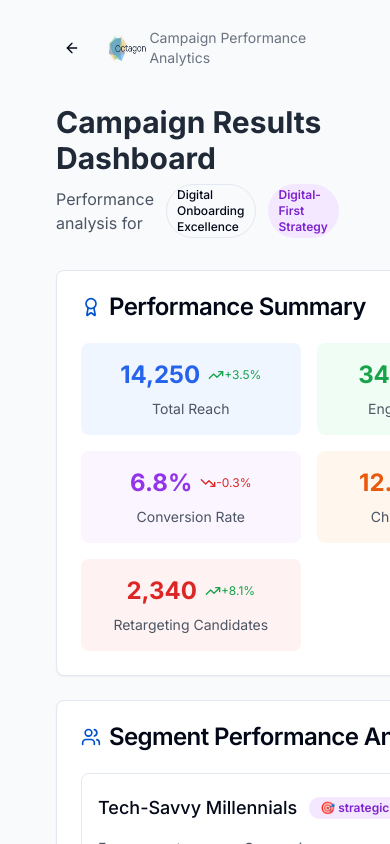
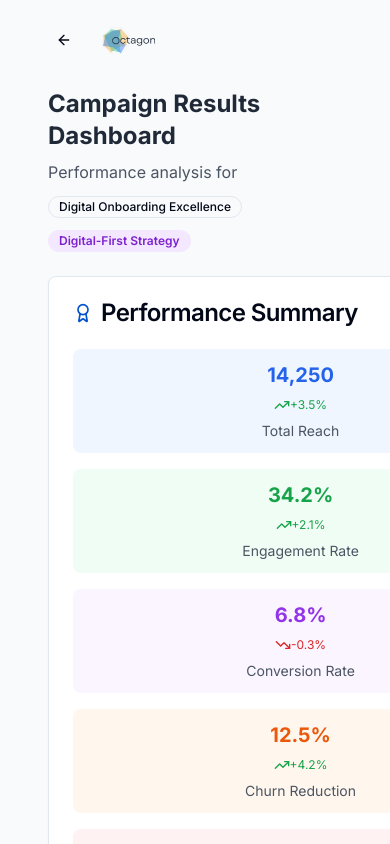
Before and after one commit to Abii073/insight-nexus-segments, a React (Vite) app: page /campaigns/performance in a window 390 px wide. Shown: the top 844 px of the page. Built offline with nearby package versions, Linux system fonts and the light colour scheme.

Commit message:
Fix: Ensure horizontal visibility on dashboard
- Adjusted layout of the campaign results dashboard to ensure all elements are horizontally visible, especially on larger screens.

```diff
--- a/src/pages/CampaignPerformancePage.tsx
+++ b/src/pages/CampaignPerformancePage.tsx
@@ -1,4 +1,3 @@
-
 import React, { useState } from 'react';
 import { motion } from 'framer-motion';
 import { useNavigate, useSearchParams } from 'react-router-dom';
@@ -182,9 +181,9 @@ const CampaignPerformancePage = () => {
   };
 
   return (
-    <div className="min-h-screen bg-gray-50 p-6">
+    <div className="min-h-screen bg-gray-50 p-4 md:p-6">
       <div className="container mx-auto max-w-7xl">
-        <header className="flex items-center justify-between mb-8">
+        <header className="flex items-center justify-between mb-6 md:mb-8">
           <div className="flex items-center gap-4">
             <Button
               variant="ghost"
@@ -195,17 +194,17 @@ const CampaignPerformancePage = () => {
             </Button>
             <Logo size="md" />
           </div>
-          <div className="text-gray-500 text-sm">Campaign Performance Analytics</div>
+          <div className="text-gray-500 text-sm hidden md:block">Campaign Performance Analytics</div>
         </header>
 
         <motion.div
           initial={{ opacity: 0, y: 20 }}
           animate={{ opacity: 1, y: 0 }}
           transition={{ duration: 0.3 }}
-          className="mb-8"
+          className="mb-6 md:mb-8"
         >
-          <h1 className="text-3xl font-bold text-gray-800 mb-2">Campaign Results Dashboard</h1>
-          <div className="flex items-center gap-3">
+          <h1 className="text-2xl md:text-3xl font-bold text-gray-800 mb-2">Campaign Results Dashboard</h1>
+          <div className="flex flex-col sm:flex-row items-start sm:items-center gap-3">
             <p className="text-gray-600">Performance analysis for</p>
             <Badge variant="outline" className="font-medium">{campaignName}</Badge>
             <TooltipProvider>
@@ -234,13 +233,13 @@ const CampaignPerformancePage = () => {
               </CardTitle>
             </CardHeader>
             <CardContent>
-              <div className="grid grid-cols-2 md:grid-cols-5 gap-4">
+              <div className="grid grid-cols-1 sm:grid-cols-2 lg:grid-cols-5 gap-4">
                 <motion.div
-                  className="text-center p-4 bg-blue-50 rounded-lg"
+                  className="text-center p-3 md:p-4 bg-blue-50 rounded-lg"
                   whileHover={{ scale: 1.02 }}
                 >
-                  <div className="flex items-center justify-center gap-2 mb-2">
-                    <div className="text-2xl font-bold text-blue-600">{performanceSummary.totalReach.value.toLocaleString()}</div>
+                  <div className="flex flex-col sm:flex-row items-center justify-center gap-2 mb-2">
+                    <div className="text-xl md:text-2xl font-bold text-blue-600">{performanceSummary.totalReach.value.toLocaleString()}</div>
                     <div className="flex items-center text-green-600">
                       <TrendingUp className="w-4 h-4" />
                       <span className="text-xs">+{performanceSummary.totalReach.trend}%</span>
@@ -250,11 +249,11 @@ const CampaignPerformancePage = () => {
                 </motion.div>
 
                 <motion.div
-                  className="text-center p-4 bg-green-50 rounded-lg"
+                  className="text-center p-3 md:p-4 bg-green-50 rounded-lg"
                   whileHover={{ scale: 1.02 }}
                 >
-                  <div className="flex items-center justify-center gap-2 mb-2">
-                    <div className="text-2xl font-bold text-green-600">{performanceSummary.engagementRate.value}%</div>
+                  <div className="flex flex-col sm:flex-row items-center justify-center gap-2 mb-2">
+                    <div className="text-xl md:text-2xl font-bold text-green-600">{performanceSummary.engagementRate.value}%</div>
                     <div className="flex items-center text-green-600">
                       <TrendingUp className="w-4 h-4" />
                       <span className="text-xs">+{performanceSummary.engagementRate.trend}%</span>
@@ -264,11 +263,11 @@ const CampaignPerformancePage = () => {
                 </motion.div>
 
                 <motion.div
-                  className="text-center p-4 bg-purple-50 rounded-lg"
+                  className="text-center p-3 md:p-4 bg-purple-50 rounded-lg"
                   whileHover={{ scale: 1.02 }}
                 >
-                  <div className="flex items-center justify-center gap-2 mb-2">
-                    <div className="text-2xl font-bold text-purple-600">{performanceSummary.conversionRate.value}%</div>
+                  <div className="flex flex-col sm:flex-row items-center justify-center gap-2 mb-2">
+                    <div className="text-xl md:text-2xl font-bold text-purple-600">{performanceSummary.conversionRate.value}%</div>
                     <div className="flex items-center text-red-600">
                       <TrendingDown className="w-4 h-4" />
                       <span className="text-xs">{performanceSummary.conversionRate.trend}%</span>
@@ -278,11 +277,11 @@ const CampaignPerformancePage = () => {
                 </motion.div>
 
                 <motion.div
-                  className="text-center p-4 bg-orange-50 rounded-lg"
+                  className="text-center p-3 md:p-4 bg-orange-50 rounded-lg"
                   whileHover={{ scale: 1.02 }}
                 >
-                  <div className="flex items-center justify-center gap-2 mb-2">
-                    <div className="text-2xl font-bold text-orange-600">{performanceSummary.churnReduction.value}%</div>
+                  <div className="flex flex-col sm:flex-row items-center justify-center gap-2 mb-2">
+                    <div className="text-xl md:text-2xl font-bold text-orange-600">{performanceSummary.churnReduction.value}%</div>
                     <div className="flex items-center text-green-600">
                       <TrendingUp className="w-4 h-4" />
                       <span className="text-xs">+{performanceSummary.churnReduction.trend}%</span>
@@ -292,11 +291,11 @@ const CampaignPerformancePage = () => {
                 </motion.div>
 
                 <motion.div
-                  className="text-center p-4 bg-red-50 rounded-lg"
+                  className="text-center p-3 md:p-4 bg-red-50 rounded-lg"
                   whileHover={{ scale: 1.02 }}
                 >
-                  <div className="flex items-center justify-center gap-2 mb-2">
-                    <div className="text-2xl font-bold text-red-600">{performanceSummary.retargetingCandidates.value.toLocaleString()}</div>
+                  <div className="flex flex-col sm:flex-row items-center justify-center gap-2 mb-2">
+                    <div className="text-xl md:text-2xl font-bold text-red-600">{performanceSummary.retargetingCandidates.value.toLocaleString()}</div>
                     <div className="flex items-center text-green-600">
                       <TrendingUp className="w-4 h-4" />
                       <span className="text-xs">+{performanceSummary.retargetingCandidates.trend}%</span>
@@ -308,9 +307,9 @@ const CampaignPerformancePage = () => {
             </CardContent>
           </Card>
 
-          <div className="grid lg:grid-cols-3 gap-6">
+          <div className="grid grid-cols-1 xl:grid-cols-3 gap-6">
             {/* Enhanced Segment Performance */}
-            <div className="lg:col-span-2">
+            <div className="xl:col-span-2">
               <Card>
                 <CardHeader>
                   <CardTitle className="flex items-center gap-2">
@@ -322,9 +321,9 @@ const CampaignPerformancePage = () => {
                   <div className="space-y-4">
                     {segmentPerformance.map((segment, index) => (
                       <div key={index} className="border rounded-lg p-4 hover:bg-gray-50 transition-colors">
-                        <div className="flex items-center justify-between mb-3">
-                          <div className="flex items-center gap-3">
-                            <h3 className="font-medium text-lg">{segment.segment}</h3>
+                        <div className="flex flex-col lg:flex-row items-start justify-between mb-3 gap-3">
+                          <div className="flex flex-wrap items-center gap-3">
+                            <h3 className="font-medium text-base lg:text-lg">{segment.segment}</h3>
                             <Badge className={getBadgeStyle(segment.badge)}>
                               {getBadgeIcon(segment.badge)} {segment.badge}
                             </Badge>
@@ -343,18 +342,18 @@ const CampaignPerformancePage = () => {
                           </Button>
                         </div>
 
-                        <div className="grid grid-cols-3 gap-4 mb-3">
+                        <div className="grid grid-cols-1 sm:grid-cols-3 gap-4 mb-3">
                           <div>
                             <div className="text-sm text-gray-600">Engagement</div>
-                            <div className="text-xl font-bold text-blue-600">{segment.engagement}%</div>
+                            <div className="text-lg lg:text-xl font-bold text-blue-600">{segment.engagement}%</div>
                           </div>
                           <div>
                             <div className="text-sm text-gray-600">Conversions</div>
-                            <div className="text-xl font-bold text-green-600">{segment.conversions}</div>
+                            <div className="text-lg lg:text-xl font-bold text-green-600">{segment.conversions}</div>
                           </div>
                           <div>
                             <div className="text-sm text-gray-600">Churn Reduction</div>
-                            <div className="text-xl font-bold text-orange-600">{segment.churnReduction}%</div>
+                            <div className="text-lg lg:text-xl font-bold text-orange-600">{segment.churnReduction}%</div>
                           </div>
                         </div>
 
@@ -367,7 +366,7 @@ const CampaignPerformancePage = () => {
                             exit={{ opacity: 0, height: 0 }}
                             className="border-t pt-3 mt-3"
                           >
-                            <div className="grid grid-cols-3 gap-4 mb-4">
+                            <div className="grid grid-cols-1 sm:grid-cols-3 gap-4 mb-4">
                               <div className="text-center">
                                 <Mail className="w-5 h-5 mx-auto mb-1 text-blue-600" />
                                 <div className="text-sm font-medium">Email: {segment.channels.email}%</div>
@@ -381,7 +380,7 @@ const CampaignPerformancePage = () => {
                                 <div className="text-sm font-medium">SMS: {segment.channels.sms}%</div>
                               </div>
                             </div>
-                            <div className="flex justify-between items-center">
+                            <div className="flex flex-col sm:flex-row justify-between items-start sm:items-center gap-2">
                               <span className="text-sm font-medium text-gray-700">Recommended Action:</span>
                               <Button size="sm" variant="outline">{segment.nextAction}</Button>
                             </div>
@@ -408,11 +407,11 @@ const CampaignPerformancePage = () => {
                     {smartInsights.map((insight, index) => (
                       <div key={index} className="p-3 bg-blue-50 rounded-lg border-l-4 border-brand-500">
                         <div className="flex items-start gap-2 mb-2">
-                          <insight.icon className="w-4 h-4 text-brand-600 mt-0.5" />
+                          <insight.icon className="w-4 h-4 text-brand-600 mt-0.5 flex-shrink-0" />
                           <h4 className="text-sm font-medium text-gray-800">{insight.title}</h4>
                         </div>
                         <p className="text-xs text-gray-600 mb-3">{insight.text}</p>
-                        <Button size="sm" variant="outline" className="text-xs">
+                        <Button size="sm" variant="outline" className="text-xs w-full sm:w-auto">
                           <Eye className="w-3 h-3 mr-1" />
                           {insight.action}
                         </Button>
@@ -443,7 +442,7 @@ const CampaignPerformancePage = () => {
                 <TabsContent value="engagement" className="space-y-4">
                   <ChartContainer config={chartConfig} className="h-64">
                     <ResponsiveContainer width="100%" height="100%">
-                      <BarChart data={channelData.engagement}>
+                      <BarChart data={channelData.engagement} margin={{ top: 20, right: 30, left: 20, bottom: 5 }}>
                         <XAxis dataKey="channel" />
                         <YAxis />
                         <ChartTooltip content={<ChartTooltipContent />} />
@@ -456,7 +455,7 @@ const CampaignPerformancePage = () => {
                 <TabsContent value="conversion" className="space-y-4">
                   <ChartContainer config={chartConfig} className="h-64">
                     <ResponsiveContainer width="100%" height="100%">
-                      <BarChart data={channelData.conversion}>
+                      <BarChart data={channelData.conversion} margin={{ top: 20, right: 30, left: 20, bottom: 5 }}>
                         <XAxis dataKey="channel" />
                         <YAxis />
                         <ChartTooltip content={<ChartTooltipContent />} />
@@ -469,7 +468,7 @@ const CampaignPerformancePage = () => {
                 <TabsContent value="retargeting" className="space-y-4">
                   <ChartContainer config={chartConfig} className="h-64">
                     <ResponsiveContainer width="100%" height="100%">
-                      <BarChart data={channelData.retargeting}>
+                      <BarChart data={channelData.retargeting} margin={{ top: 20, right: 30, left: 20, bottom: 5 }}>
                         <XAxis dataKey="channel" />
                         <YAxis />
                         <ChartTooltip content={<ChartTooltipContent />} />
@@ -483,30 +482,30 @@ const CampaignPerformancePage = () => {
           </Card>
 
           {/* Enhanced Action Controls */}
-          <div className="flex flex-wrap justify-center gap-4">
+          <div className="flex flex-wrap justify-center gap-3 md:gap-4">
             <Button
               onClick={() => navigate('/campaigns/execution?campaign=' + encodeURIComponent(campaignName))}
               variant="outline"
-              className="flex items-center gap-2"
+              className="flex items-center gap-2 text-sm"
             >
               <ArrowLeft className="w-4 h-4" />
               Back to Execution View
             </Button>
             <Button
               onClick={() => navigate('/campaigns/retargeting?campaign=' + encodeURIComponent(campaignName))}
-              className="bg-orange-500 hover:bg-orange-600 flex items-center gap-2"
+              className="bg-orange-500 hover:bg-orange-600 flex items-center gap-2 text-sm"
             >
               <RefreshCcw className="w-4 h-4" />
               Create Retargeting Campaign
             </Button>
             <Button
-              className="bg-purple-500 hover:bg-purple-600 flex items-center gap-2"
+              className="bg-purple-500 hover:bg-purple-600 flex items-center gap-2 text-sm"
             >
               <Settings className="w-4 h-4" />
               Reconfigure Strategy
             </Button>
             <Button
-              className="bg-brand-500 hover:bg-brand-600 flex items-center gap-2"
+              className="bg-brand-500 hover:bg-brand-600 flex items-center gap-2 text-sm"
             >
               <Download className="w-4 h-4" />
               Export Report
@@ -514,7 +513,7 @@ const CampaignPerformancePage = () => {
             <Button
               variant="outline"
               onClick={() => navigate('/octagon')}
-              className="flex items-center gap-2"
+              className="flex items-center gap-2 text-sm"
             >
               <Target className="w-4 h-4" />
               Back to Segmentation Map
```
